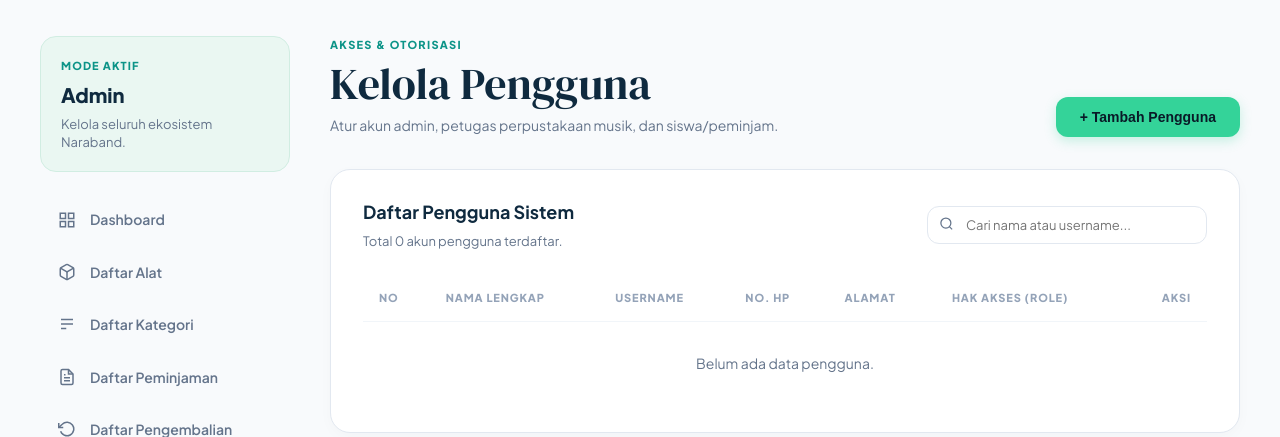
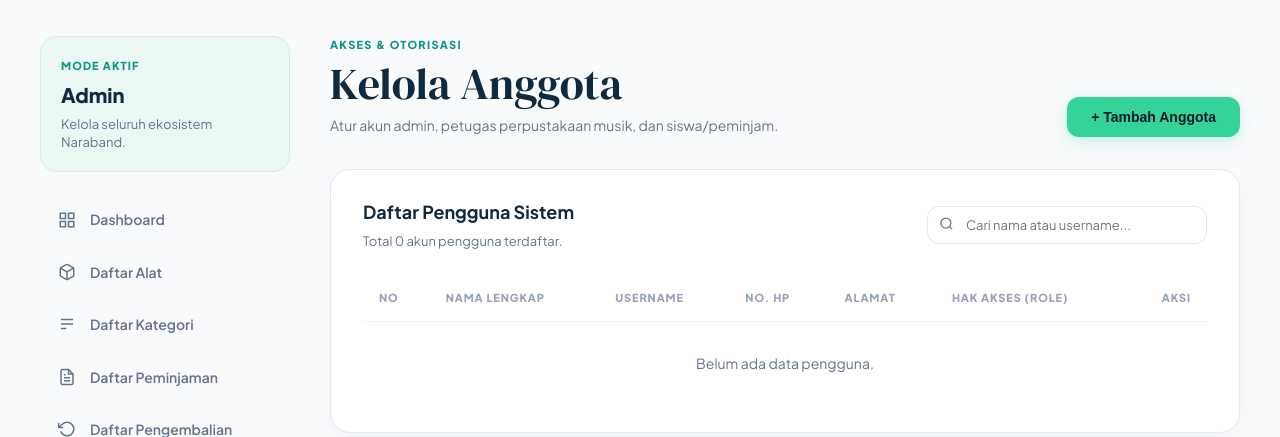
Before and after one commit to luthfid1/Peminjaman_ala_tLabKomputer, a PHP site: template Views/admin_pengguna.php in a window 1280 px wide. Shown: the part 75-512 px from the top of the page. Run offline with PHP 8.4, Linux system fonts and the light colour scheme; the template is opened without the code that fills it, so the values that code supplies are empty.

Commit message:
memperbaiki typo kembali

```diff
--- a/Views/admin_pengguna.php
+++ b/Views/admin_pengguna.php
@@ -7,11 +7,11 @@ require_once 'Views/admin_header.php';
 <div class="admin-header-row">
     <div>
         <span class="admin-date-label">AKSES & OTORISASI</span>
-        <h1 class="admin-title">Kelola Pengguna</h1>
+        <h1 class="admin-title">Kelola Anggota</h1>
         <p class="admin-subtitle">Atur akun admin, petugas perpustakaan musik, dan siswa/peminjam.</p>
     </div>
     <button type="button" class="btn-add-instrument" onclick="openModal('modalTambahUser')">
-        + Tambah Pengguna
+        + Tambah Anggota
     </button>
 </div>
 
@@ -153,7 +153,7 @@ require_once 'Views/admin_header.php';
 <div class="modal-overlay" id="modalUbahUser">
     <div class="modal-content">
         <div class="modal-header">
-            <h3 class="modal-title">Ubah Data Pengguna</h3>
+            <h3 class="modal-title">Ubah Data Anggota</h3>
             <button type="button" class="modal-close" onclick="closeModal('modalUbahUser')">&times;</button>
         </div>
         <form method="POST" action="index.php?c=admin&a=ubah_pengguna">
```
